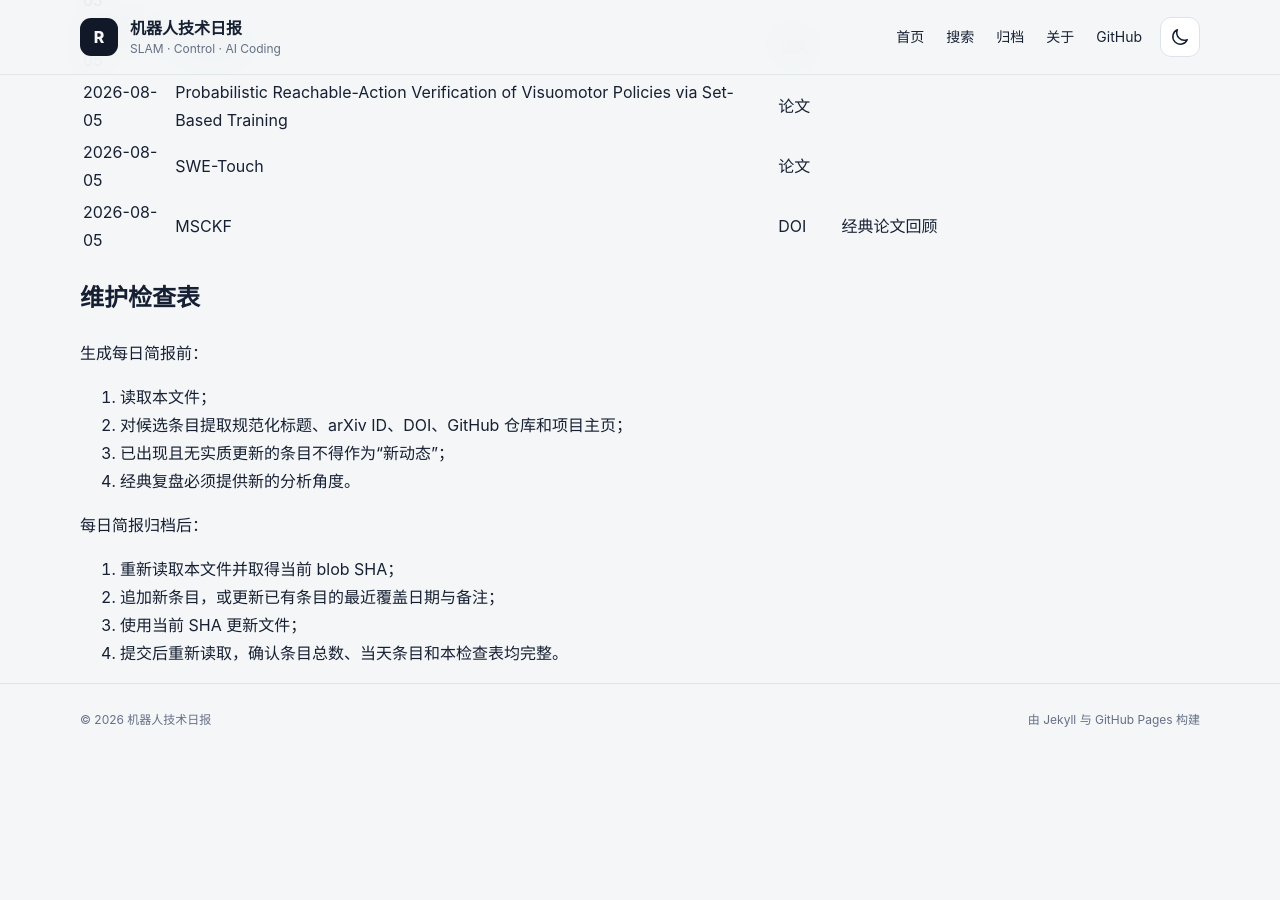
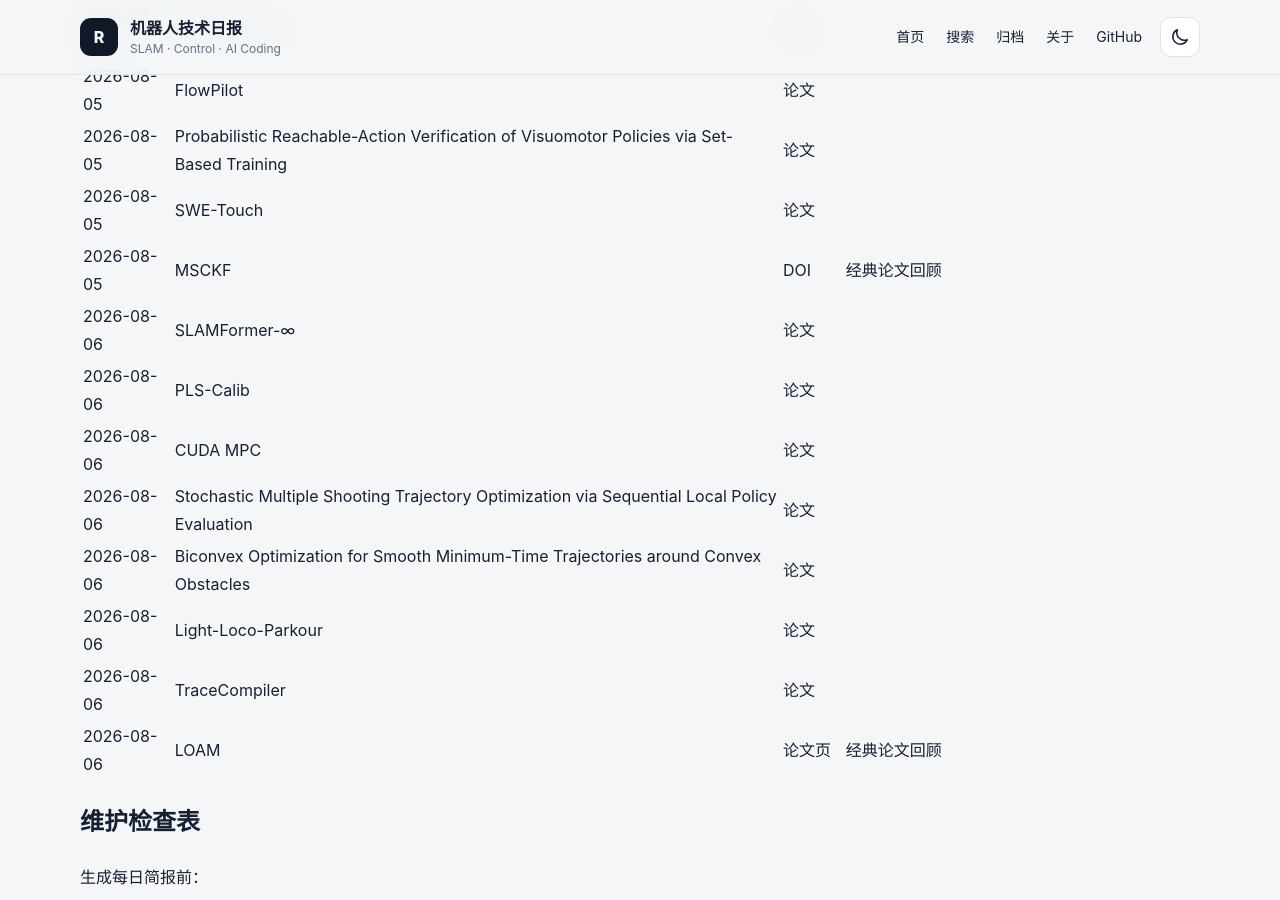
Before and after one commit to helywin/daily, a Jekyll site: the page built from robotics-brief-covered-items.md, in a window 1280 px wide and 900 px high, scrolled down 13885 px. Built offline with Jekyll 4.4.1, drawn with Linux system fonts in a browser that asks for light colours; our own code applies the rules of GitHub Pages for plain Markdown files; before the commit the page ends 14641 px from its top, so only the background shows below that; some of the changed text lies outside the part shown.

Commit message:
docs: update robotics brief coverage index for 2026-08-06

```diff
--- a/robotics-brief-covered-items.md
+++ b/robotics-brief-covered-items.md
@@ -1,12 +1,14 @@
 # 机器人技术简报已覆盖条目索引
 
-> 最后更新：2026-08-05（Asia/Shanghai）
+> 最后更新：2026-08-06（Asia/Shanghai）
 >
 > 用途：每日简报选题前强制查重。本文件保留全部历史条目的最近覆盖日期、规范标题、至少一个可直接访问的原始来源和必要备注。
 >
 > 去重时联合使用规范化标题、arXiv ID、DOI、GitHub 仓库和项目主页。论文页、项目页与代码仓库属于同一工作时视为同一条目。
 >
 > 2026-08-05 将原六列表压缩为四列表以降低持续写入成本；压缩前 223 条历史记录全部保留，随后新增当日 8 条，共 231 条。
+>
+> 2026-08-06 新增 7 条主动态与 1 条经典论文回顾，共 239 条。
 
 ## 已核验条目
 
@@ -243,6 +245,14 @@
 | 2026-08-05 | Probabilistic Reachable-Action Verification of Visuomotor Policies via Set-Based Training | [论文](https://arxiv.org/abs/2608.02545) |  |
 | 2026-08-05 | SWE-Touch | [论文](https://arxiv.org/abs/2608.02499) |  |
 | 2026-08-05 | MSCKF | [DOI](https://doi.org/10.1109/ROBOT.2007.364024) | 经典论文回顾 |
+| 2026-08-06 | SLAMFormer-∞ | [论文](https://arxiv.org/abs/2608.03429) |  |
+| 2026-08-06 | PLS-Calib | [论文](https://arxiv.org/abs/2608.03296) |  |
+| 2026-08-06 | CUDA MPC | [论文](https://arxiv.org/abs/2608.03051) |  |
+| 2026-08-06 | Stochastic Multiple Shooting Trajectory Optimization via Sequential Local Policy Evaluation | [论文](https://arxiv.org/abs/2608.03978) |  |
+| 2026-08-06 | Biconvex Optimization for Smooth Minimum-Time Trajectories around Convex Obstacles | [论文](https://arxiv.org/abs/2608.02834) |  |
+| 2026-08-06 | Light-Loco-Parkour | [论文](https://arxiv.org/abs/2608.02653) |  |
+| 2026-08-06 | TraceCompiler | [论文](https://arxiv.org/abs/2608.02680) |  |
+| 2026-08-06 | LOAM | [论文页](https://www.roboticsproceedings.org/rss10/p07.html) | 经典论文回顾 |
 
 ## 维护检查表
 
```
